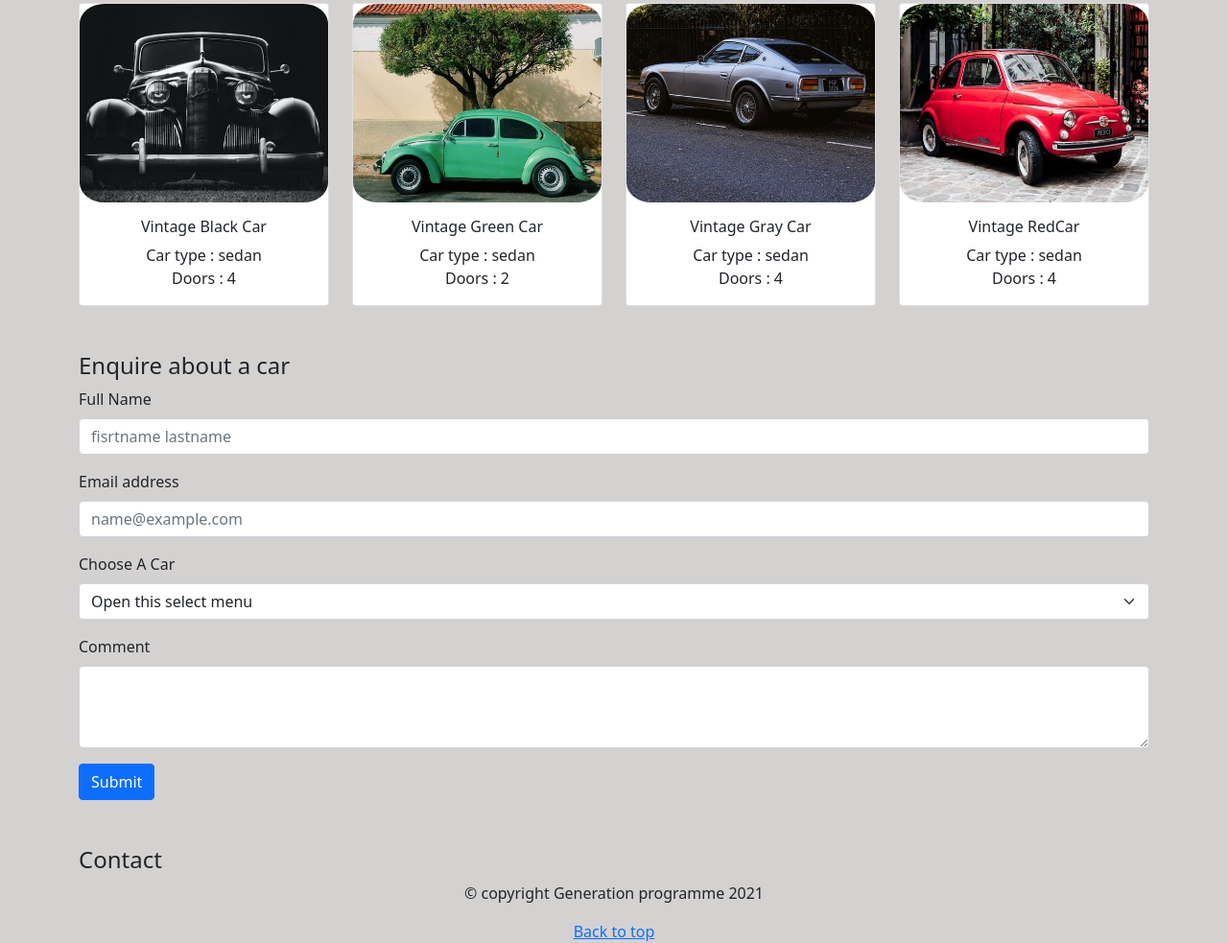
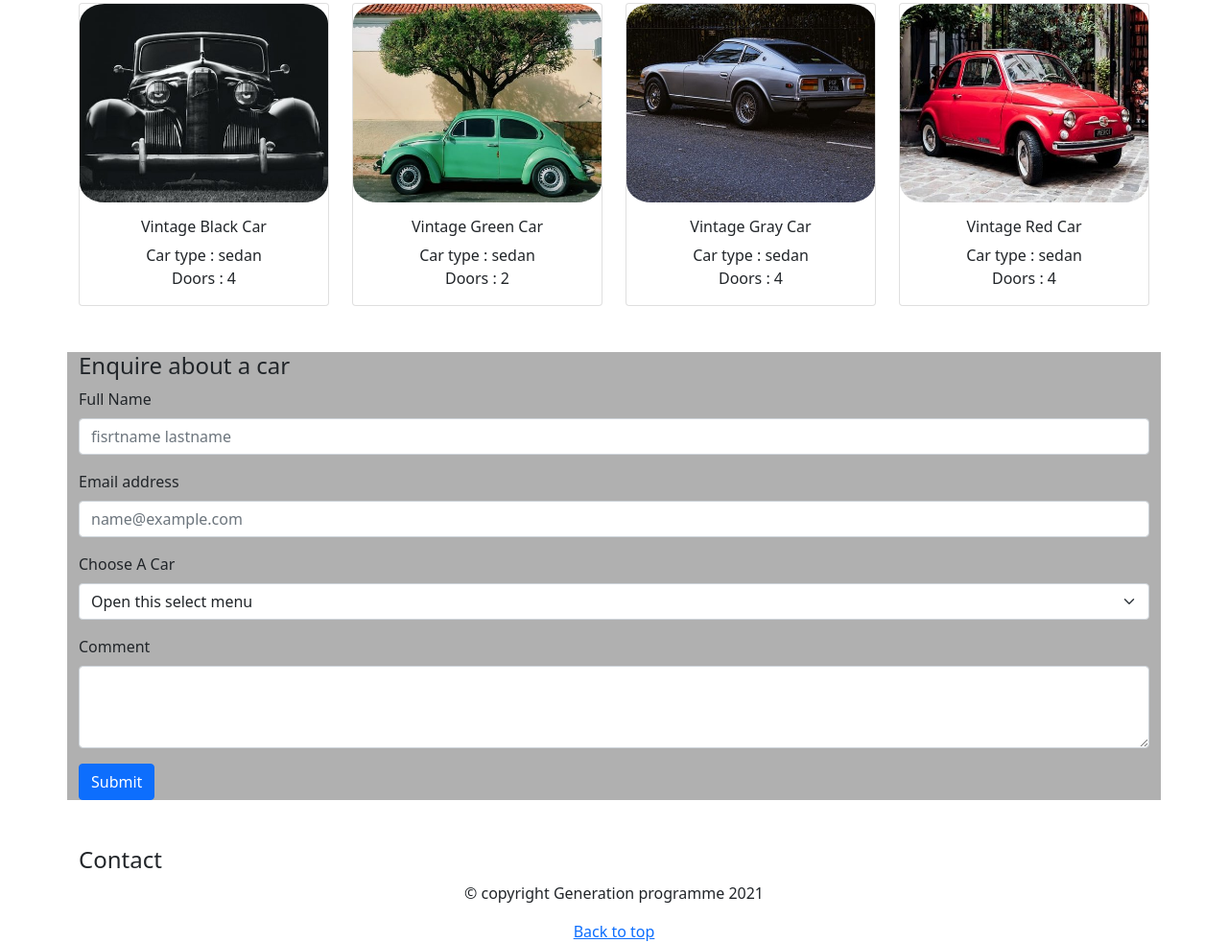
Before and after one commit to bhagya099/Car_Hire_project_web-assessment, a plain HTML site: page index.html in a window 1280 px wide. Shown: the part 234-1217 px from the top of the page at 96% size. Drawn offline with nearby package versions, Linux system fonts and the light colour scheme.

Commit message:
changed the background color for form section

```diff
--- a/css/style.css
+++ b/css/style.css
@@ -1,10 +1,14 @@
 body {
     margin: 0;
     padding: 0;
-    background-color: rgb(212, 209, 209);
+    /* background-color: rgb(212, 209, 209); */
 }
 
 .img_style {
     width: 100%;
     border-radius: 10%;
 }
+
+.bg_color {
+    background-color: rgb(176, 176, 176);
+}
--- a/index.html
+++ b/index.html
@@ -92,7 +92,7 @@
                     <div class="card ">
                         <img class="img_style card-img-top" src="./image/red-vintage-car.jpg" alt="redvintage car">
                         <div class="card-body text-center">
-                            <h6>Vintage RedCar</h6>
+                            <h6>Vintage Red Car</h6>
                             <p class="card-text ">Car type : sedan <br> Doors : 4</p>
                         </div>
                     </div>
@@ -102,10 +102,10 @@
 
 
         <!-- Enquiries section -->
-        <section class=" container mt-5" id="enquiries">
+        <section class=" container mt-5 bg_color" id="enquiries">
             <h4>Enquire about a car</h4>
             <form>
-                <div class=" mb-3">
+                <div class="mb-3 ">
                     <label for="full_name" class="form-label">Full Name</label>
                     <input type="text" class="form-control" id="full_name" placeholder="fisrtname lastname">
                 </div>
@@ -136,26 +136,12 @@
         <section class=" container mt-5" id="contact">
 
             <h4>Contact</h4>
+
         </section>
-
         </div>
-
-
     </main>
 
-
-
-
-
-
-
-
-
-
-
-
-
-
+    <!-- footer -->
     <footer class="text-center">
         <p> &copy; copyright Generation programme 2021 </p>
         <a href="#top">Back to top</a>
```
